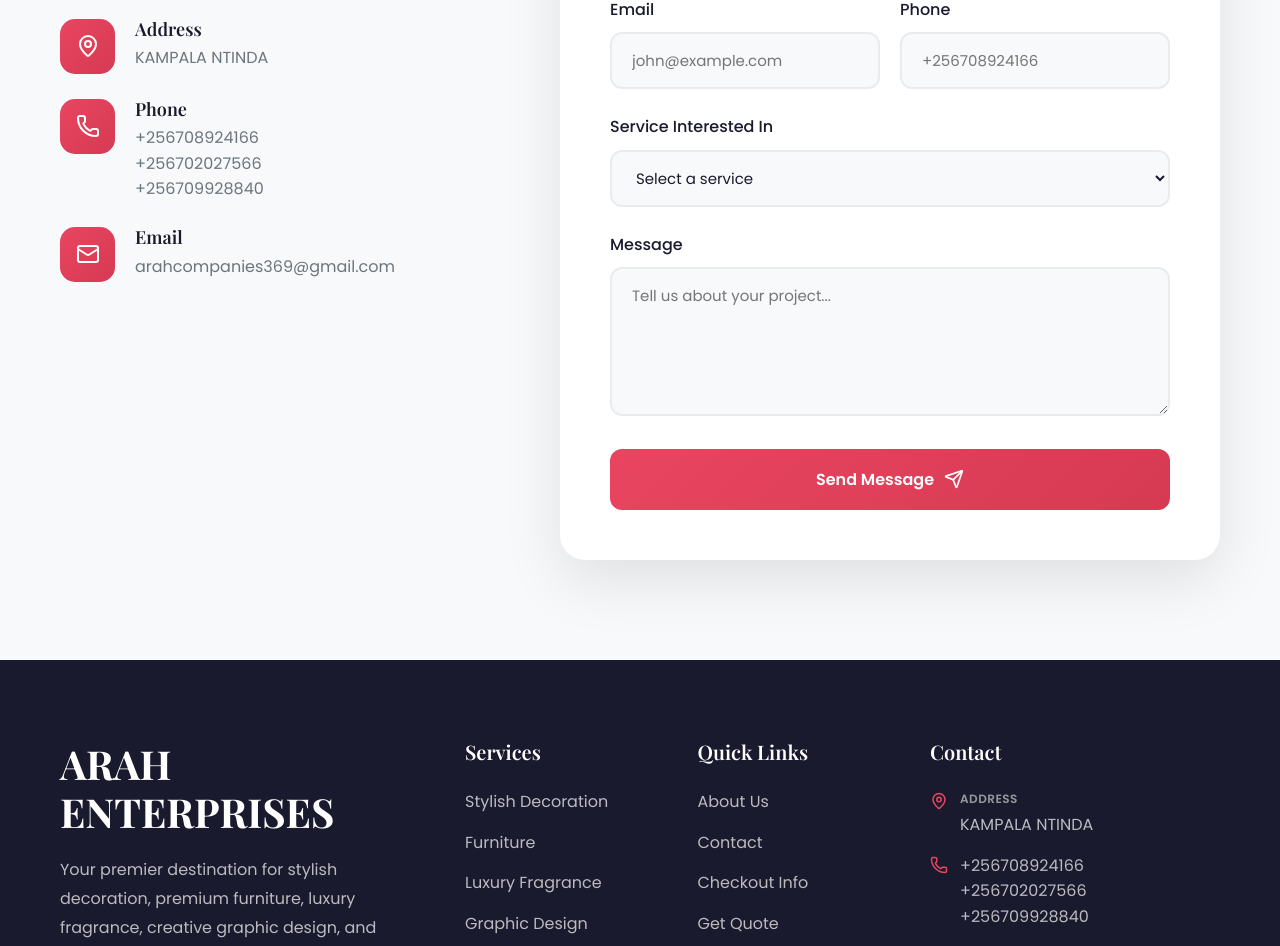
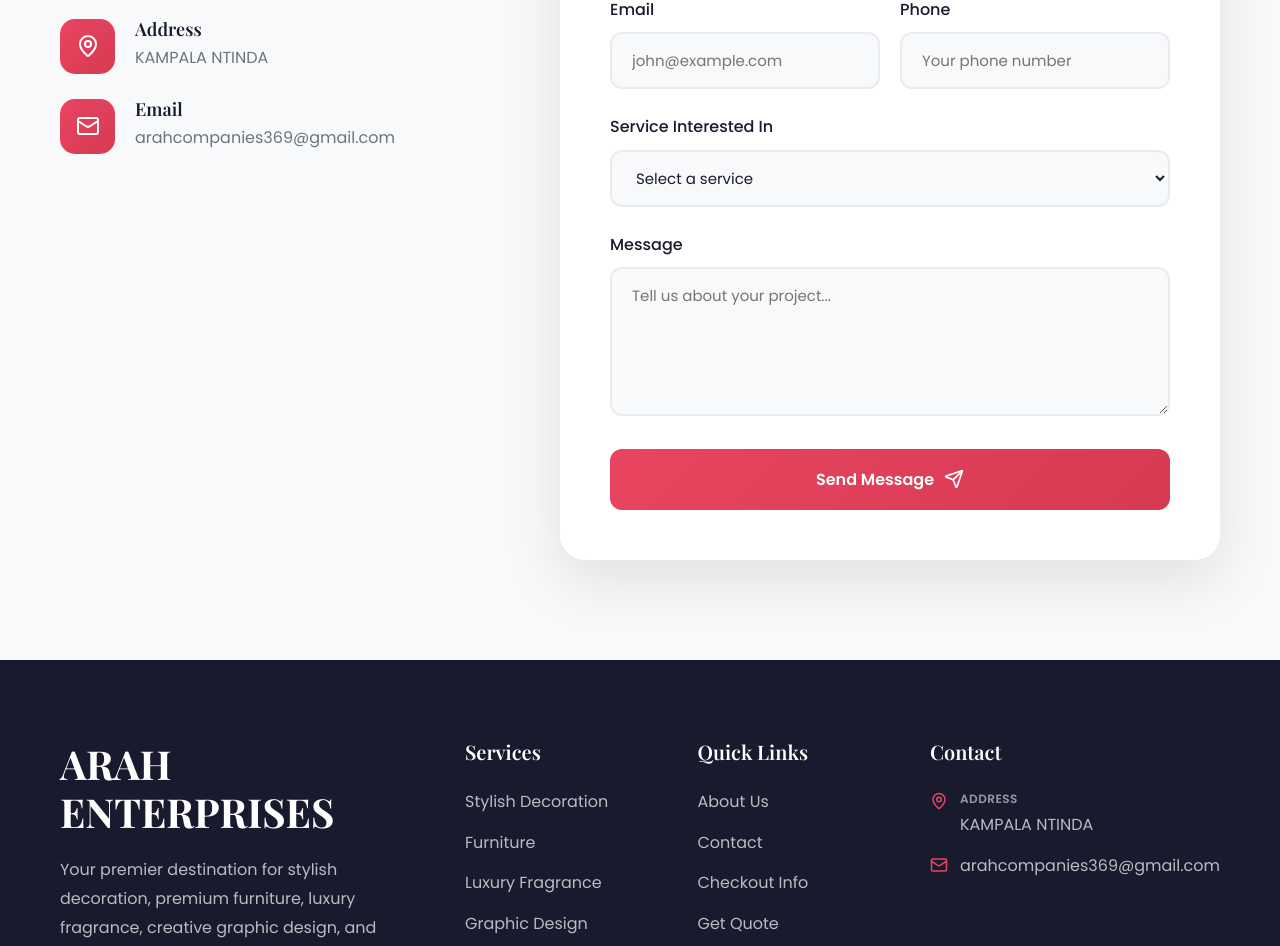
Before and after one commit to ngandapius53/ae-website, a Next.js app: page /contact in a window 1280 px wide. Shown: the part 751-1697 px from the top of the page. Built offline with nearby package versions, Linux system fonts and the light colour scheme.

Commit message:
Remove displayed phone numbers

```diff
--- a/src/app/contact/page.tsx
+++ b/src/app/contact/page.tsx
@@ -2,7 +2,7 @@
 
 import { useEffect, useState } from 'react'
 import Image from 'next/image'
-import { Check, Loader2, Mail, MapPin, Phone, Send } from 'lucide-react'
+import { Check, Loader2, Mail, MapPin, Send } from 'lucide-react'
 import styles from '@/app/contact/page.module.css'
 
 const serviceOptions = [
@@ -194,17 +194,6 @@ export default function ContactPage() {
                 </div>
                 <div className={styles.contactItem}>
                   <div className={styles.contactIcon}>
-                    <Phone size={24} />
-                  </div>
-                  <div>
-                    <h4>Phone</h4>
-                    <p>+256708924166</p>
-                    <p>+256702027566</p>
-                    <p>+256709928840</p>
-                  </div>
-                </div>
-                <div className={styles.contactItem}>
-                  <div className={styles.contactIcon}>
                     <Mail size={24} />
                   </div>
                   <div>
@@ -283,7 +272,7 @@ export default function ContactPage() {
                         name="phone"
                         value={formData.phone}
                         onChange={handleChange}
-                        placeholder="+256708924166"
+                        placeholder="Your phone number"
                         className={errors.phone ? styles.fieldError : ''}
                         aria-invalid={Boolean(errors.phone)}
                         aria-describedby={errors.phone ? 'phone-error' : undefined}
--- a/src/app/page.tsx
+++ b/src/app/page.tsx
@@ -139,7 +139,6 @@ export default function Home() {
   return (
     <>
       <div className={styles.announcement}>
-        <span>+256708924166</span>
         <span>Working Mon - Sun</span>
         <Link href="/contact">Order via WhatsApp</Link>
       </div>
--- a/src/components/Footer.tsx
+++ b/src/components/Footer.tsx
@@ -1,7 +1,7 @@
 'use client'
 
 import Link from 'next/link'
-import { Facebook, Instagram, Mail, Phone, MapPin } from 'lucide-react'
+import { Facebook, Instagram, Mail, MapPin } from 'lucide-react'
 import styles from '@/components/Footer.module.css'
 
 function XLogoIcon({ size = 20 }: { size?: number }) {
@@ -101,16 +101,6 @@ export default function Footer() {
               </div>
             </div>
             <div className={styles.contactItem}>
-              <Phone size={18} />
-              <span>
-                +256708924166
-                <br />
-                +256702027566
-                <br />
-                +256709928840
-              </span>
-            </div>
-            <div className={styles.contactItem}>
               <Mail size={18} />
               <span>arahcompanies369@gmail.com</span>
             </div>
```
